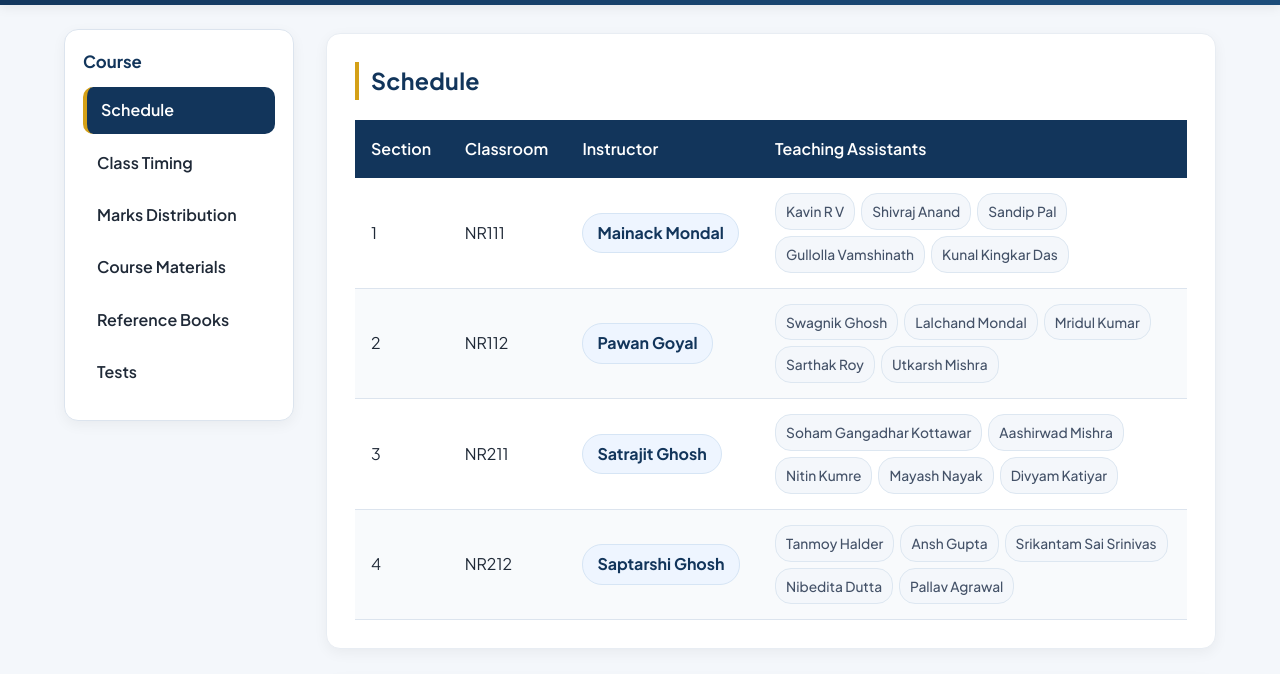
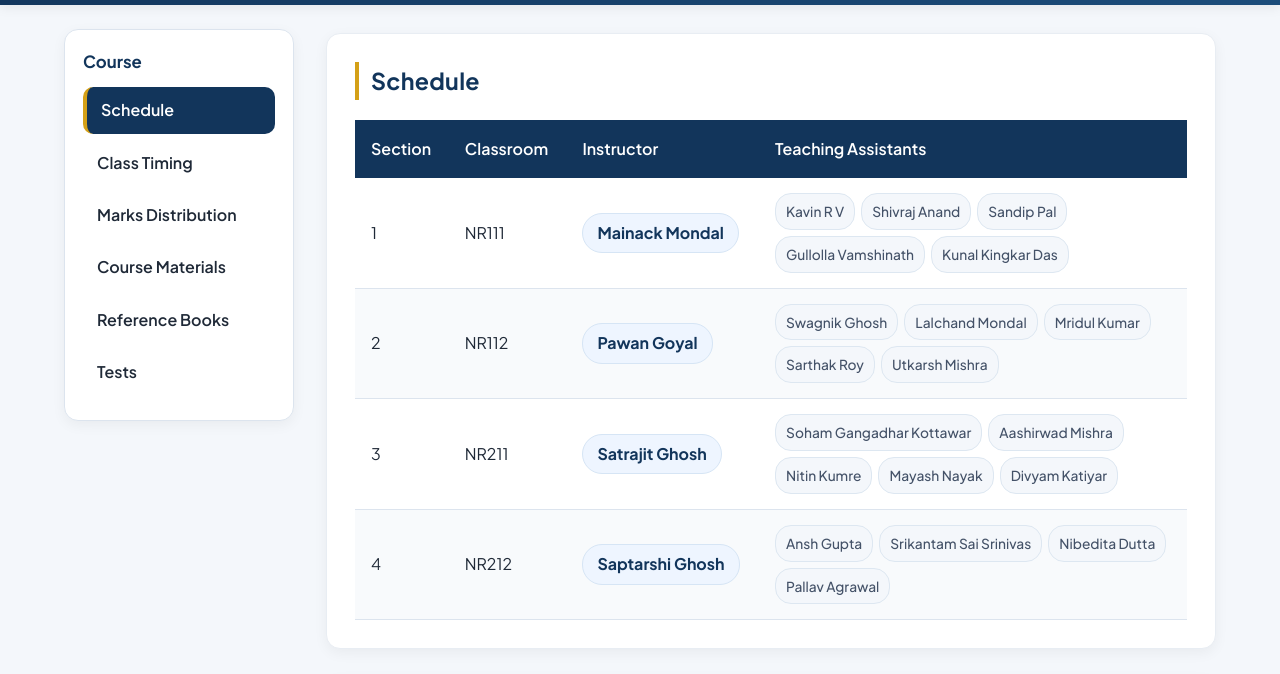
Before and after one commit to iitkgp-pds-autumn-2627/iitkgp-pds-autumn-2627, a plain HTML site: page index.html in a window 1280 px wide. Shown: the part 83-757 px from the top of the page. Drawn offline with Linux system fonts and the light colour scheme.

Commit message:
Removed tanmoy halder ta

```diff
--- a/index.html
+++ b/index.html
@@ -113,8 +113,8 @@
                                     </td>
                                     <td>
                                         <div class="ta-list">
-                                            <span><a href="mailto:tanmoy.halder.cs25@kgpian.iitkgp.ac.in"
-                                                    target="_blank" title="✉ Email TA">Tanmoy Halder</a></span>
+                                            <!-- <span><a href="mailto:tanmoy.halder.cs25@kgpian.iitkgp.ac.in"
+                                                    target="_blank" title="✉ Email TA">Tanmoy Halder</a></span> -->
                                             <span><a href="mailto:Anshgpt25@kgpian.iitkgp.ac.in" target="_blank"
                                                     title="✉ Email TA">Ansh Gupta</a></span>
                                             <span><a href="mailto:srikantamsai@kgpian.iitkgp.ac.in" target="_blank"
```
